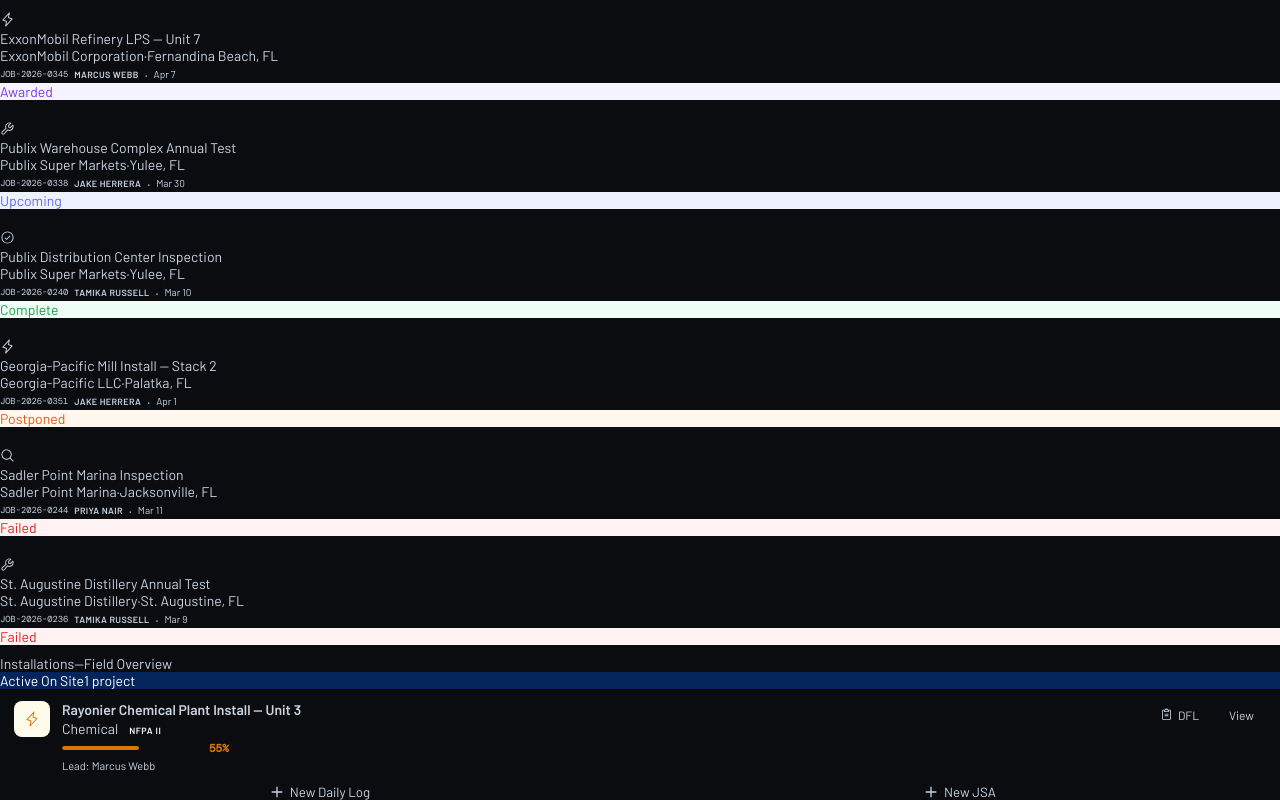
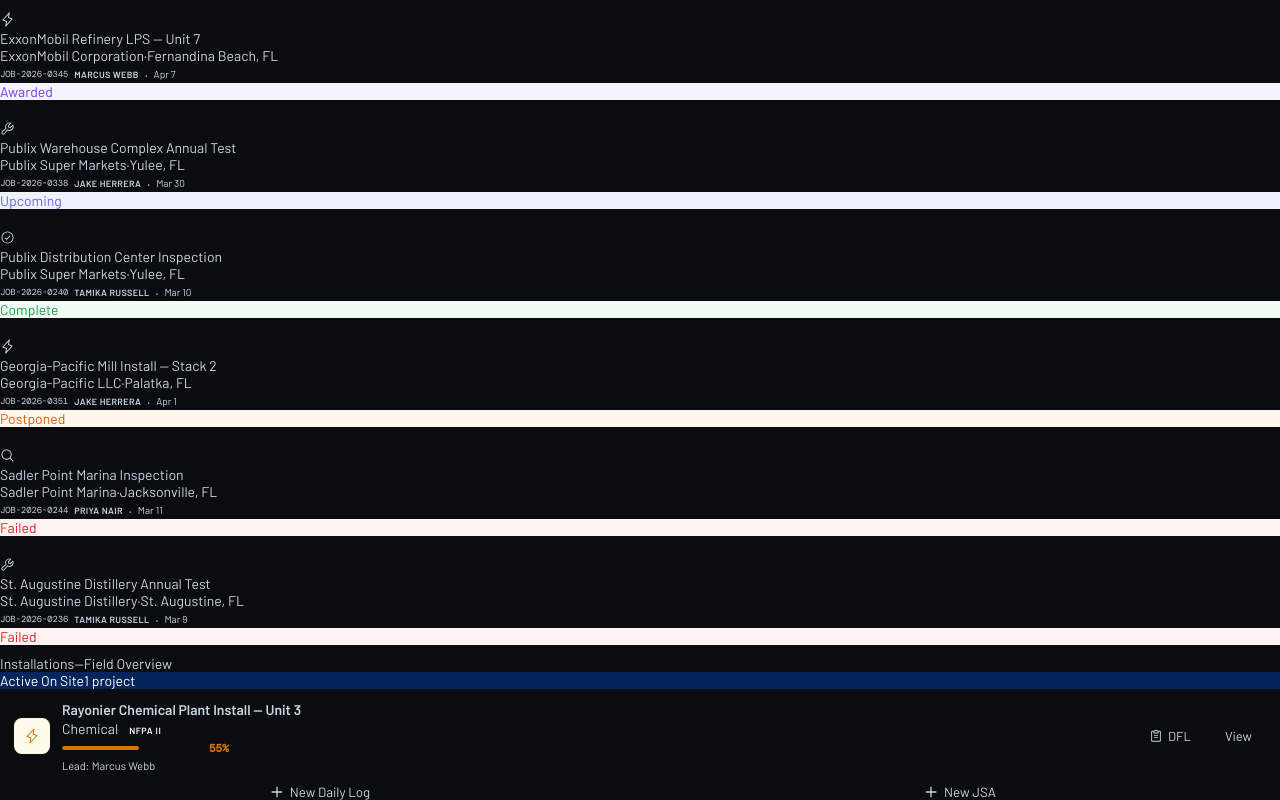
Before and after one commit to KkarmLMC/field-ops, a React (Vite) app: page /installations in a window 1280 px wide. Shown: the part 1287-2087 px from the top of the page. Built offline with nearby package versions, Linux system fonts and the light colour scheme; the HTML template or start-up script is replaced by a standard one; a web font is replaced by a local one.

Commit message:
fix: FieldRow — center-align row, black primary buttons, larger padding

```diff
--- a/src/pages/Installations.jsx
+++ b/src/pages/Installations.jsx
@@ -148,7 +148,7 @@
   return (
     <div style={{
       padding: '12px 14px', borderBottom: '1px solid var(--border-l)',
-      display: 'flex', gap: 12, alignItems: 'flex-start',
+      display: 'flex', gap: 12, alignItems: 'center',
     }}>
       {/* Left: icon */}
       <div style={{
@@ -191,15 +191,15 @@
       {/* Right: action */}
       <div style={{ display: 'flex', flexDirection: 'row', gap: 6, flexShrink: 0, alignItems: 'center' }}>
         <button
-          className="btn btn-secondary"
-          style={{ fontSize: 12, padding: '7px 12px', whiteSpace: 'nowrap', display: 'flex', alignItems: 'center', gap: 5 }}
+          className="btn btn-primary"
+          style={{ fontSize: 13, padding: '8px 14px', whiteSpace: 'nowrap', display: 'flex', alignItems: 'center', gap: 5 }}
           onClick={e => { e.stopPropagation(); navigate(`/daily-field-log?project=${p.id}`) }}
         >
-          <ClipboardText size={13} /> DFL
+          <ClipboardText size={14} /> DFL
         </button>
         <button
-          className="btn btn-secondary"
-          style={{ fontSize: 12, padding: '7px 12px', whiteSpace: 'nowrap' }}
+          className="btn btn-primary"
+          style={{ fontSize: 13, padding: '8px 14px', whiteSpace: 'nowrap' }}
           onClick={e => { e.stopPropagation(); navigate(`/installations/${p.id}`) }}
         >
           View
```
